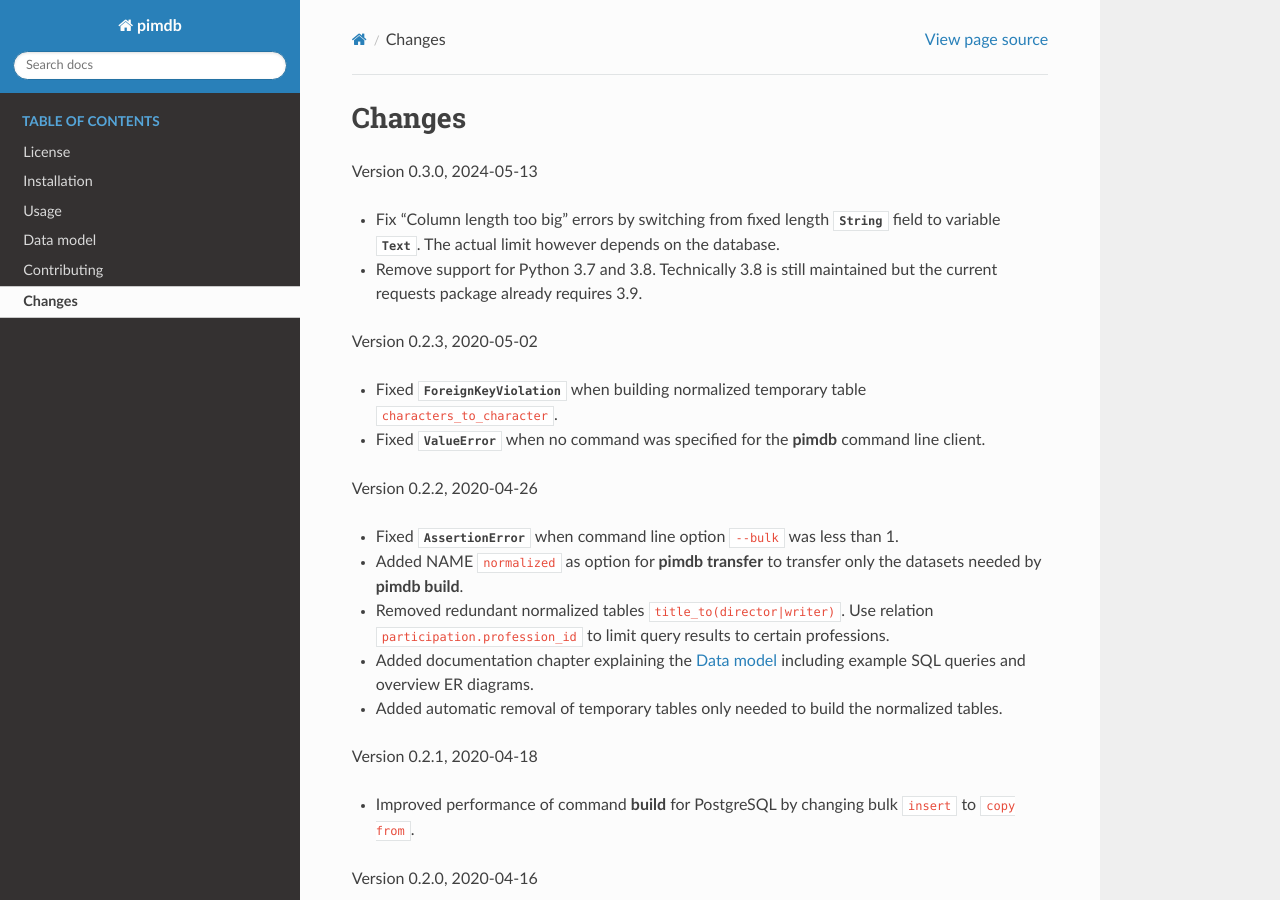
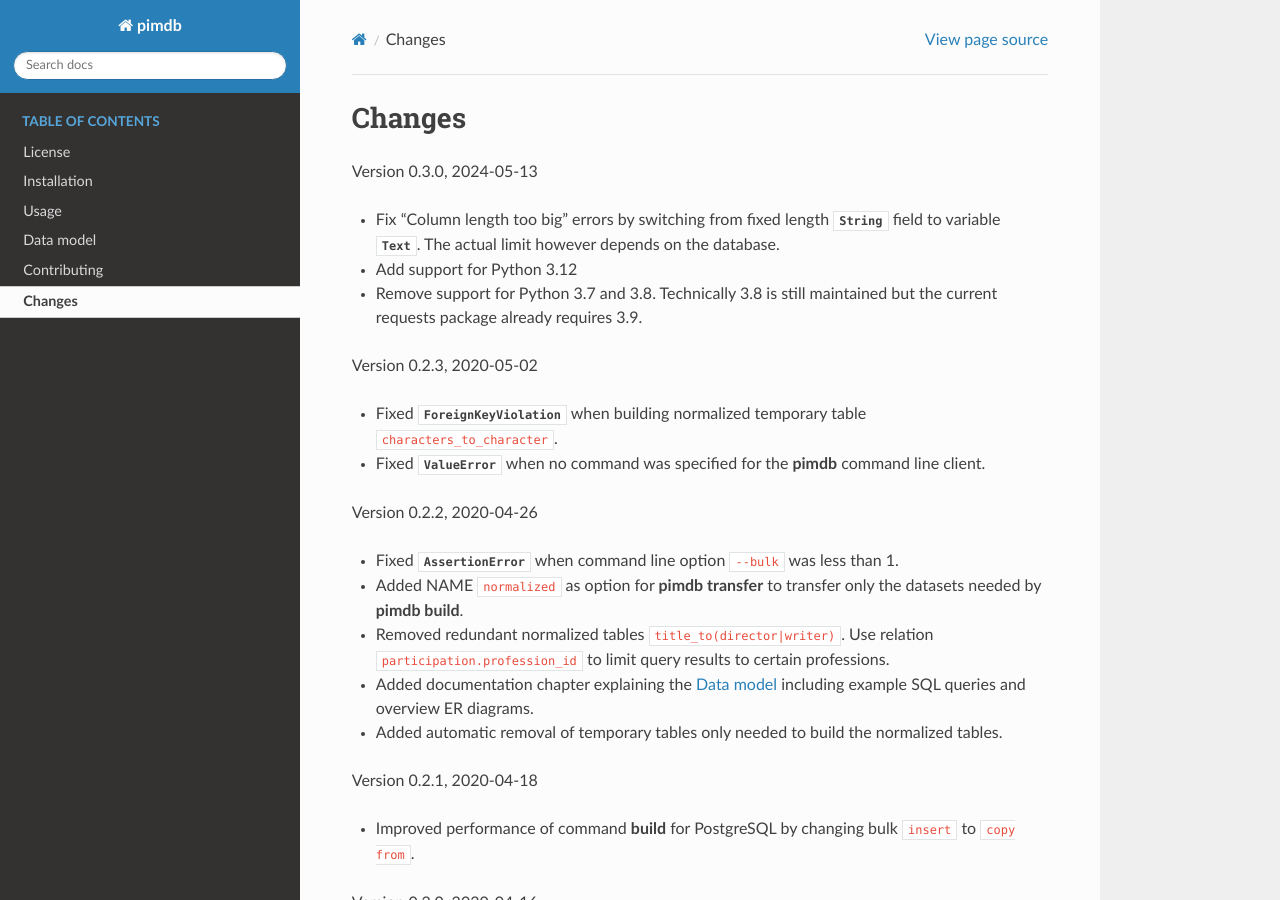
Before and after one commit to roskakori/pimdb, a Sphinx documentation site: the page built from docs/changes.rst, in a window 1280 px wide and 900 px high. Built offline with Sphinx 7.4.7 and the Read the Docs theme 2.0.0, drawn with Linux system fonts in a browser that asks for light colours.

```diff
--- a/docs/changes.rst
+++ b/docs/changes.rst
@@ -6,6 +6,7 @@
 * Fix "Column length too big" errors by switching from fixed length
   :py:class:`String` field to variable :py:class:`Text`. The actual
   limit however depends on the database.
+* Add support for Python 3.12
 * Remove support for Python 3.7 and 3.8. Technically 3.8 is still maintained
   but the current requests package already requires 3.9.
 
--- a/pyproject.toml
+++ b/pyproject.toml
@@ -5,6 +5,7 @@
     "py39",
     "py310",
     "py311",
+    "py312",
 ]
 exclude = '''
 /(
```
Also changed, not shown: requirements.txt (+10 -10 lines), 1 other file.
